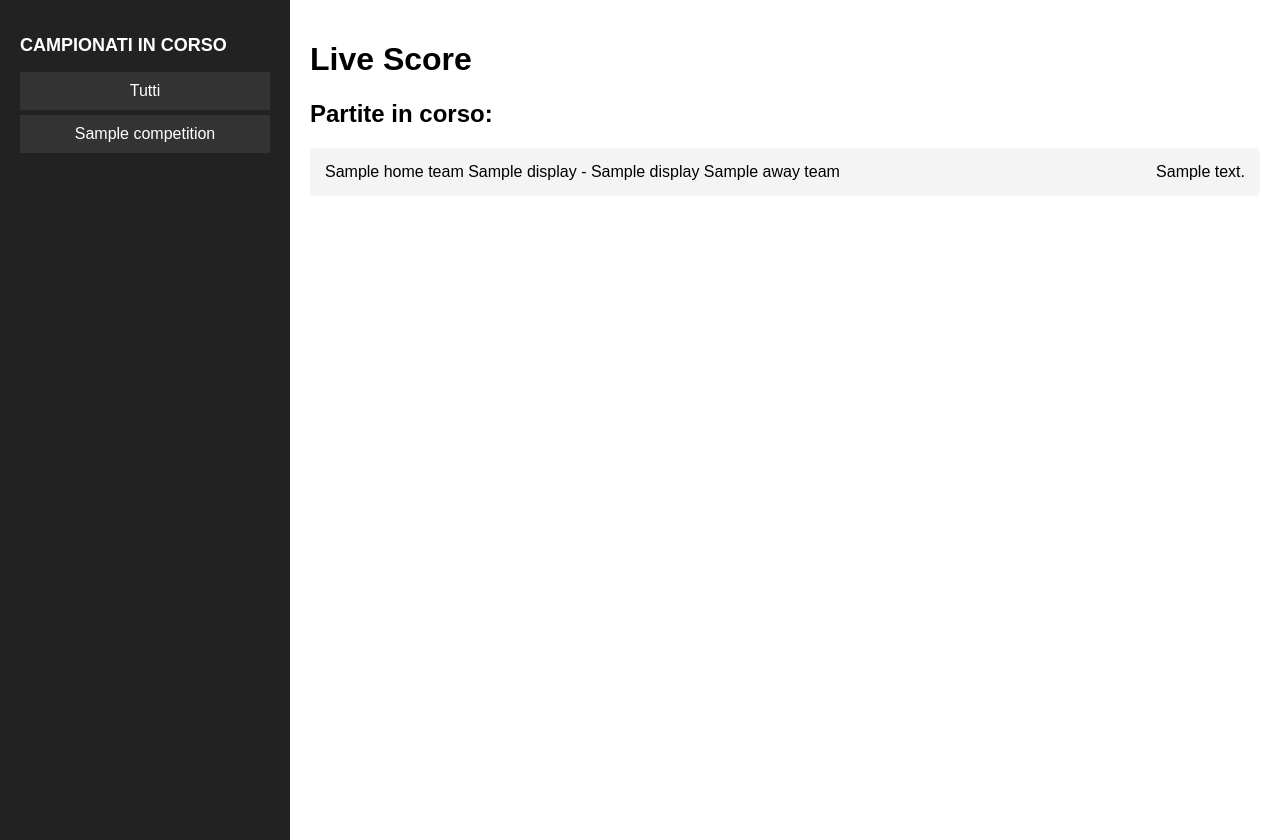
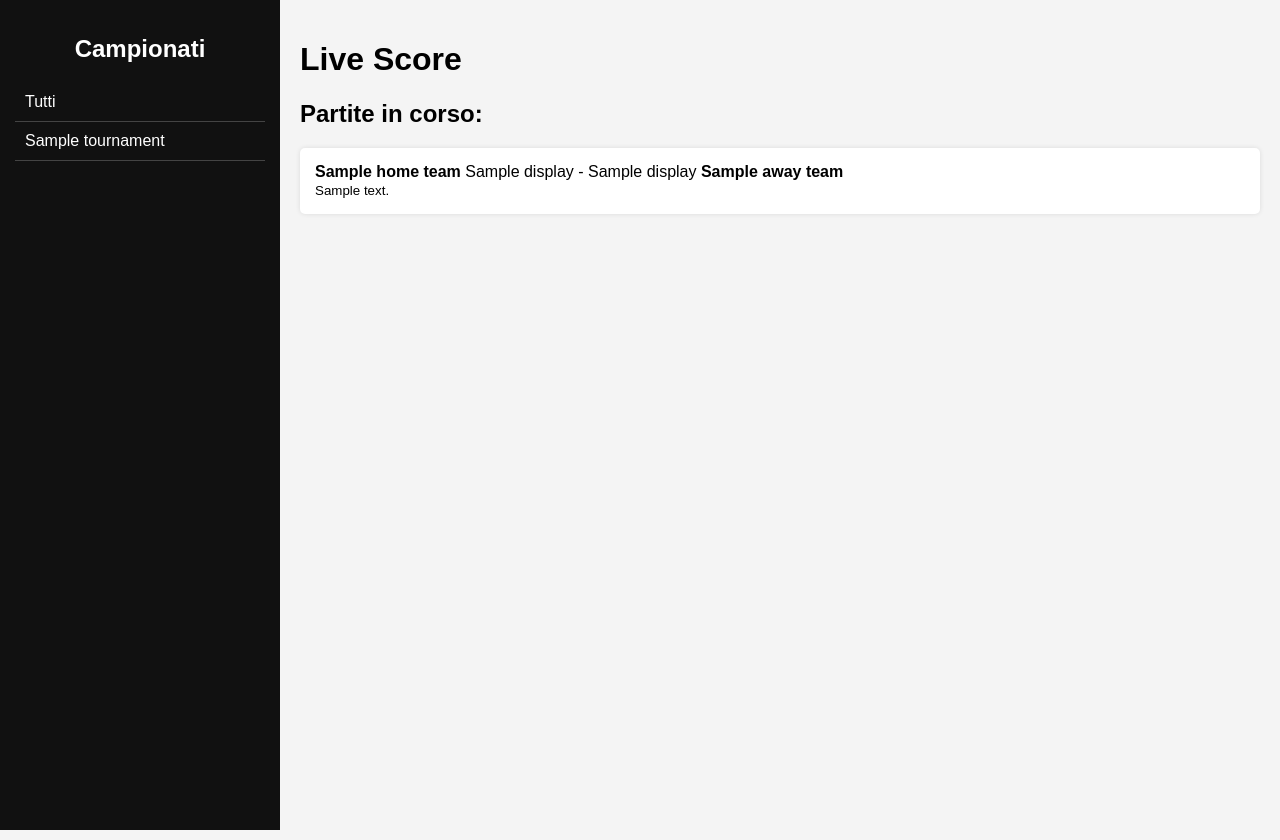
Before and after one commit to Tagliax79/LiveScoreApp, a Flask app: template templates/index.html in a window 1280 px wide. Run offline with Flask 3, Linux system fonts and the light colour scheme; the template is opened without the code that fills it: most values are stand-ins (such as "Sample title", 1, 10 or a date in 2020).

Commit message:
Modificati app.py e index.html per aggiungere filtri sui campionati

```diff
--- a/app.py
+++ b/app.py
@@ -95,7 +95,16 @@ def index():
     if "error" in live_matches:
         return render_template("index.html", error=live_matches["error"])
 
-    return render_template("index.html", matches=live_matches.get("events", []))
+    matches = live_matches.get("events", [])
+
+    # Creiamo un dizionario per raccogliere i tornei unici
+    tournaments = {}
+    for match in matches:
+        tournament = match.get("tournament", {})
+        if tournament:
+            tournaments[tournament["slug"]] = tournament["name"]
+
+    return render_template("index.html", matches=matches, tournaments=tournaments)
 
 @app.route("/match/<match_id>")
 def match_details(match_id):
--- a/templates/index.html
+++ b/templates/index.html
@@ -9,48 +9,40 @@
             font-family: Arial, sans-serif;
             margin: 0;
             padding: 0;
+            background-color: #f4f4f4;
+        }
+        .container {
             display: flex;
         }
         .sidebar {
             width: 250px;
-            background-color: #222;
+            background: #111;
             color: white;
-            padding: 20px;
+            padding: 15px;
             height: 100vh;
         }
         .sidebar h2 {
-            font-size: 18px;
-            margin-bottom: 15px;
-        }
-        .sidebar ul {
-            list-style: none;
-            padding: 0;
-        }
-        .sidebar li {
-            padding: 10px;
-            cursor: pointer;
-            background-color: #333;
-            margin-bottom: 5px;
             text-align: center;
         }
-        .sidebar li:hover {
-            background-color: #444;
+        .filter {
+            cursor: pointer;
+            padding: 10px;
+            border-bottom: 1px solid #444;
         }
-        .main-content {
+        .filter:hover {
+            background: #222;
+        }
+        .main {
             flex: 1;
             padding: 20px;
         }
         .match-card {
-            background: #f4f4f4;
+            background: white;
             padding: 15px;
             margin-bottom: 10px;
-            display: flex;
-            justify-content: space-between;
             border-radius: 5px;
+            box-shadow: 0px 0px 5px rgba(0, 0, 0, 0.1);
             cursor: pointer;
-        }
-        .match-card:hover {
-            background: #ddd;
         }
     </style>
     <script>
@@ -58,7 +50,7 @@
             let matches = document.querySelectorAll('.match-card');
             matches.forEach(match => {
                 if (competition === 'all' || match.getAttribute('data-competition') === competition) {
-                    match.style.display = 'flex';
+                    match.style.display = 'block';
                 } else {
                     match.style.display = 'none';
                 }
@@ -67,24 +59,25 @@
     </script>
 </head>
 <body>
+    <div class="container">
         <div class="sidebar">
-        <h2>CAMPIONATI IN CORSO</h2>
-        <ul>
-            <li onclick="filterMatches('all')">Tutti</li>
-            {% for competition in competitions %}
-                <li onclick="filterMatches('{{ competition }}')">{{ competition }}</li>
+            <h2>Campionati</h2>
+            <div class="filter" onclick="filterMatches('all')">Tutti</div>
+            {% for tournament in tournaments %}
+                <div class="filter" onclick="filterMatches('{{ tournament.slug }}')">{{ tournament.name }}</div>
             {% endfor %}
-        </ul>
         </div>
-    <div class="main-content">
+        <div class="main">
             <h1>Live Score</h1>
             <h2>Partite in corso:</h2>
             {% for match in matches %}
-            <div class="match-card" data-competition="{{ match.event.tournament.name }}" onclick="location.href='/match/{{ match.id }}'">
-                <span>{{ match.homeTeam.name }} {{ match.homeScore.display }} - {{ match.awayScore.display }} {{ match.awayTeam.name }}</span>
-                <span>{{ match.event.status.description }}</span>
+                <div class="match-card" data-competition="{{ match.tournament.slug }}" onclick="location.href='/match/{{ match.id }}'">
+                    <strong>{{ match.homeTeam.name }}</strong> {{ match.homeScore.display }} - {{ match.awayScore.display }} <strong>{{ match.awayTeam.name }}</strong>
+                    <br>
+                    <small>{{ match.status.description }}</small>
                 </div>
             {% endfor %}
         </div>
+    </div>
 </body>
 </html>
```
Lines whose indentation alone changed are shown as unchanged.
